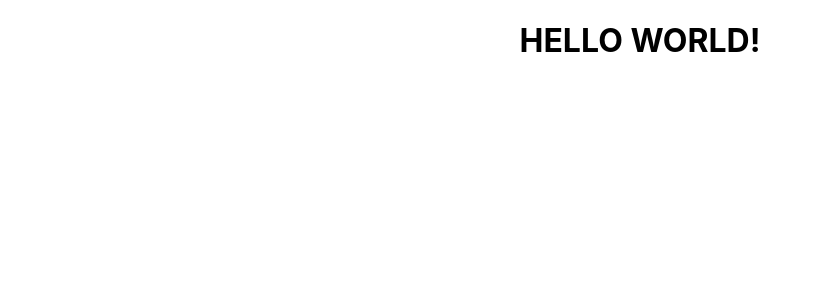
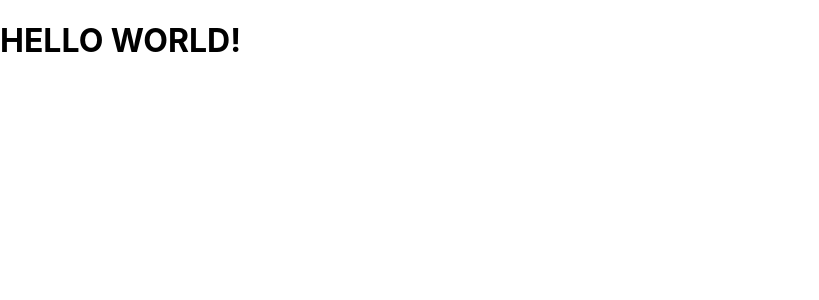
Before and after one commit to ShotAlex/quize, a React (Create React App) app: page / in a window 1280 px wide. Shown: the top 300 px of the page, without its empty margins (0-819 px from the left). Built offline with nearby package versions, Linux system fonts and the light colour scheme.

Commit message:
feat: add Quiz container

```diff
--- a/public/index.html
+++ b/public/index.html
@@ -10,34 +10,11 @@
       content="Web site created using create-react-app"
     />
     <link rel="apple-touch-icon" href="%PUBLIC_URL%/logo192.png" />
-    <!--
-      manifest.json provides metadata used when your web app is installed on a
-      user's mobile device or desktop. See https://developers.google.com/web/fundamentals/web-app-manifest/
-    -->
     <link rel="manifest" href="%PUBLIC_URL%/manifest.json" />
-    <!--
-      Notice the use of %PUBLIC_URL% in the tags above.
-      It will be replaced with the URL of the `public` folder during the build.
-      Only files inside the `public` folder can be referenced from the HTML.
-
-      Unlike "/favicon.ico" or "favicon.ico", "%PUBLIC_URL%/favicon.ico" will
-      work correctly both with client-side routing and a non-root public URL.
-      Learn how to configure a non-root public URL by running `npm run build`.
-    -->
-    <title>React App</title>
+    <title>Quize</title>
   </head>
   <body>
     <noscript>You need to enable JavaScript to run this app.</noscript>
     <div id="root"></div>
-    <!--
-      This HTML file is a template.
-      If you open it directly in the browser, you will see an empty page.
-
-      You can add webfonts, meta tags, or analytics to this file.
-      The build step will place the bundled scripts into the <body> tag.
-
-      To begin the development, run `npm start` or `yarn start`.
-      To create a production bundle, use `npm run build` or `yarn build`.
-    -->
   </body>
 </html>
--- a/src/App/App.js
+++ b/src/App/App.js
@@ -1,11 +1,12 @@
 import Layout from "../HOC/Layout/Layout";
-import classes from './App.module.css'
+import Quiz from "../containers/Quize/Quiz";
+// import classes from './App.module.css'
 
 function App() {
   return (
-    <div className={classes.app}>
-        <Layout />
-    </div>
+    <Layout>
+      <Quiz />
+    </Layout>
   );
 }
 
--- a/src/index.js
+++ b/src/index.js
@@ -11,7 +11,4 @@
   document.getElementById('root')
 );
 
-// If you want to start measuring performance in your app, pass a function
-// to log results (for example: reportWebVitals(console.log))
-// or send to an analytics endpoint. Learn more: https://bit.ly/CRA-vitals
 reportWebVitals();
```
Also changed, not shown: src/HOC/Layout/Layout.jsx (indentation only).
